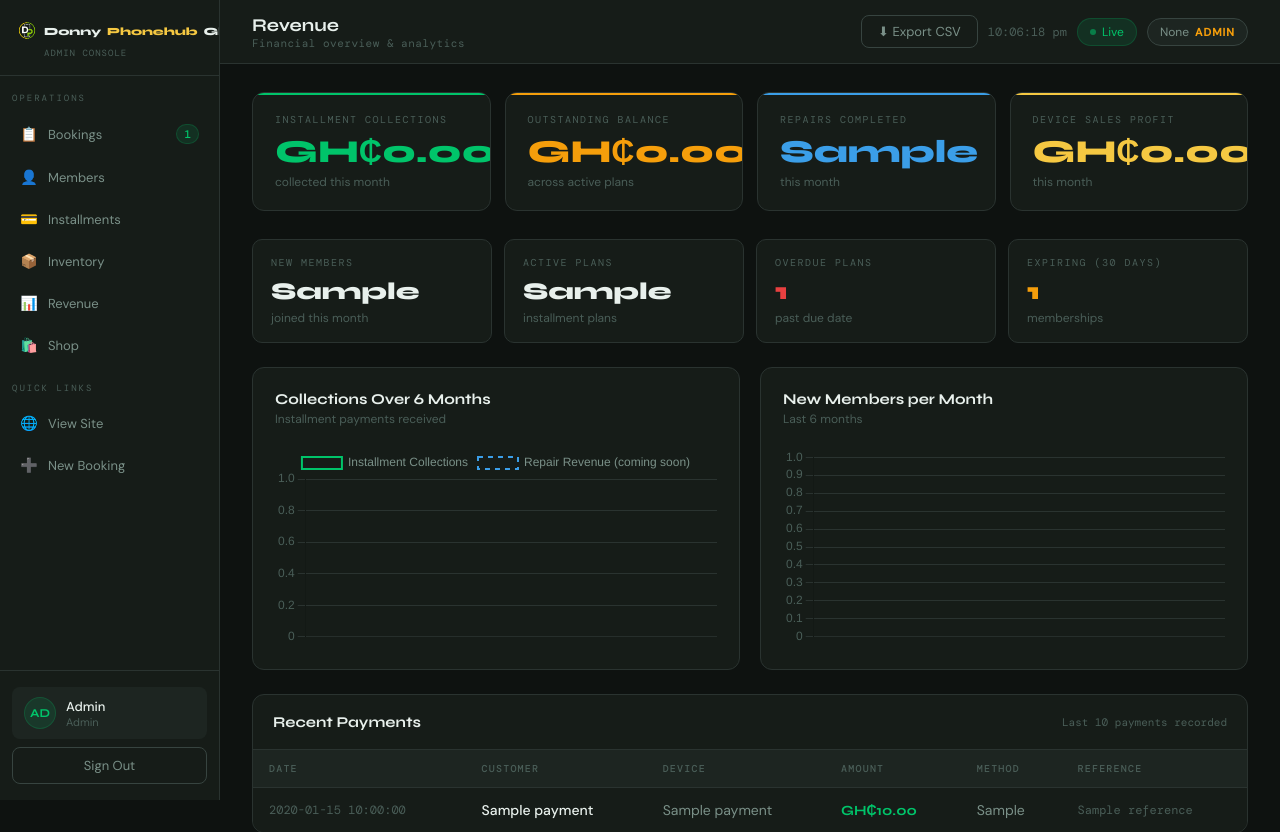
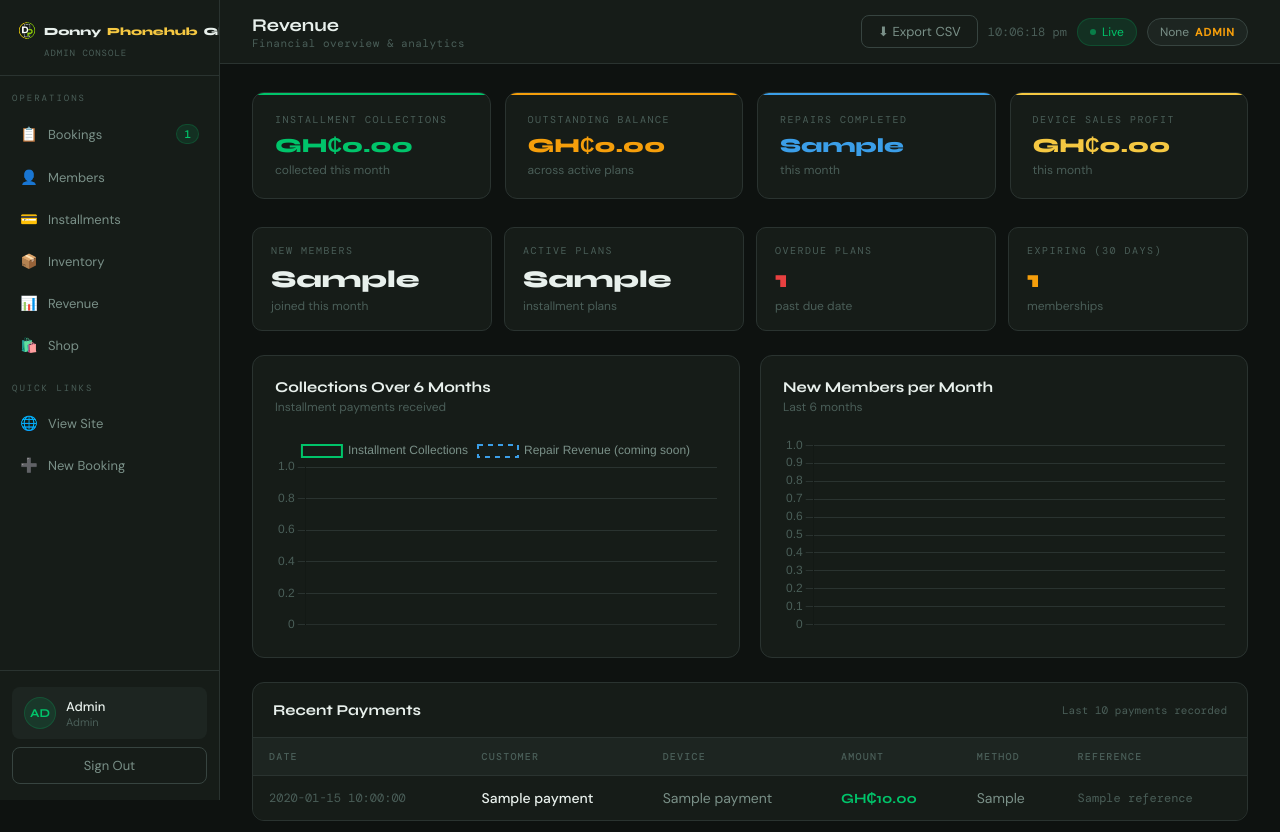
Before and after one commit to juakin-D/donnyfix, a Flask app: template templates/admin_revenue.html in a window 1280 px wide. Shown: the top 832 px of the page. Run offline with Flask 3, Linux system fonts and the light colour scheme; the template is opened without the code that fills it: most values are stand-ins (such as "Sample title", 1, 10 or a date in 2020); some libraries are stand-ins or nearby versions.

Commit message:
Shrink revenue stat card values to fit GHS amounts
Reduce .stat-value from 32px to 20px and .mini-value from 24px to 18px
so long currency strings don't overflow or wrap on the revenue page.

Co-Authored-By: Claude Sonnet 4.6 <noreply@anthropic.com>

```diff
--- a/templates/admin_revenue.html
+++ b/templates/admin_revenue.html
@@ -2,9 +2,14 @@
 
 {% block head_extra %}
 <style>
-/* ── STAT CARD BLUE ── */
+/* ── STAT CARD OVERRIDES ── */
 .stat-card.blue::before{background:#3B9EE8}
 .stat-card.blue .stat-value{color:#3B9EE8}
+/* Shrink value text so GHS amounts fit without wrapping */
+.stat-value{font-size:20px!important}
+.stat-label{white-space:nowrap;overflow:hidden;text-overflow:ellipsis}
+/* Mini stat value */
+.mini-value{font-size:18px}
 
 /* ── EXPORT BTN ── */
 .export-btn{display:inline-flex;align-items:center;gap:6px;padding:7px 16px;background:transparent;border:1px solid var(--border2);border-radius:8px;color:var(--text-soft);font-size:13px;font-family:'DM Sans',sans-serif;text-decoration:none;transition:all .15s}
```
